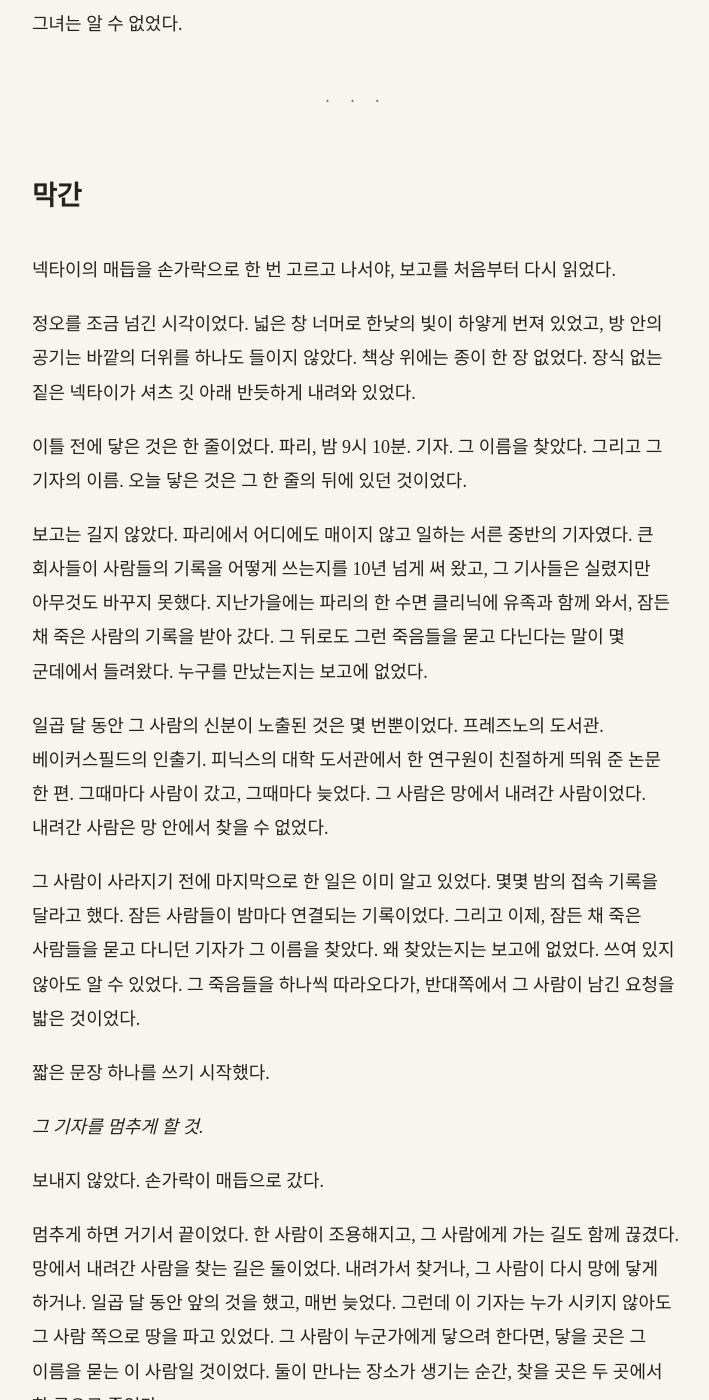
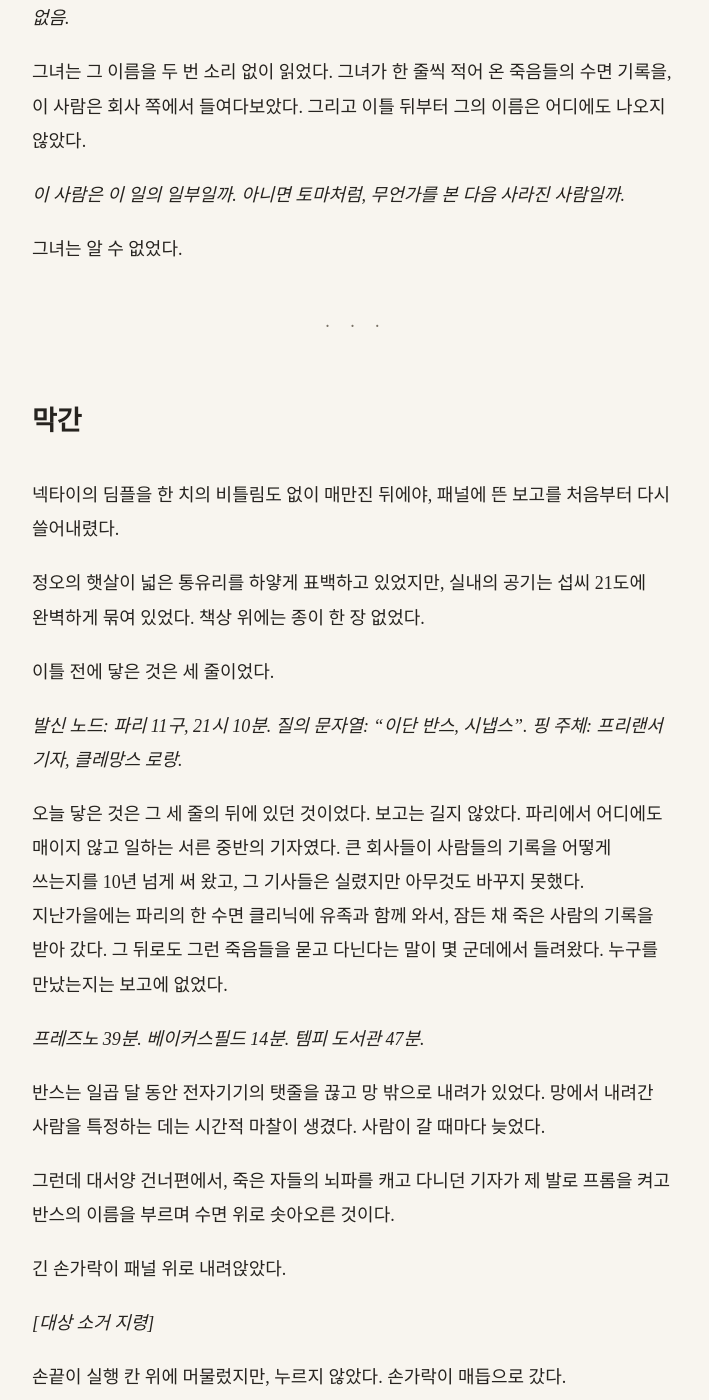
Before and after one commit to kangkkang/writer_s1_public, a Jekyll site: the page built from vol1/015.md, in a window 1280 px wide and 1400 px high, scrolled down 11495 px. Shown: the whole window, without its empty margins (284-993 px from the left). Built offline with Jekyll 4.4.1, drawn with Linux system fonts in a browser that asks for light colours; our own code applies the rules of GitHub Pages for plain Markdown files; some of the changed text lies outside the part shown.

Commit message:
Update from https://github.com/kangkkang/writer_s1/commit/d876859f7eaa7cf4169e33162a276c079f5606df

```diff
--- a/vol1/014.md
+++ b/vol1/014.md
@@ -162,7 +162,7 @@
 
 그는 줄의 끝에 섰다.
 
-줄은 천천히 줄어들었다. 입구에 자원봉사자 하나가 서서 들어가는 사람마다 작은 단말을 내밀었다. 사람들은 고개를 기울여 프롬을 대거나 신분증을 댔다. 단말이 짧게 울렸다. 자원봉사자가 고개를 끄덕이고 문을 열어 주었다. 문이 열릴 때마다 안쪽의 서늘한 공기가 줄 끝까지 밀려왔다. 그 공기에서 바닥 왁스와 오래된 찬송가 책 냄새가 났다.
+줄은 천천히 줄어들었다. 현수막 아래, 문 옆의 작은 판에 한 줄이 더 붙어 있었다. *입장하실 때 프롬 또는 공공 신분증을 대 주세요.* 입구에 자원봉사자 하나가 서서 들어가는 사람마다 작은 단말을 내밀었다. 사람들은 고개를 기울여 프롬을 대거나 신분증을 댔다. 단말이 짧게 울렸다. 자원봉사자가 고개를 끄덕이고 문을 열어 주었다. 문이 열릴 때마다 안쪽의 서늘한 공기가 줄 끝까지 밀려왔다. 그 공기에서 바닥 왁스와 오래된 찬송가 책 냄새가 났다.
 
 앞에 일곱 사람이 남았다. 그는 오른발을 조금 움직였다. 오른쪽 운동화 밑창, 낡은 깔창 아래 숨겨 둔 면허증의 각진 모서리가 발바닥을 둔탁하게 찔렀다.
 
--- a/vol1/015.md
+++ b/vol1/015.md
@@ -90,7 +90,7 @@
 
 나디아의 전화는 5월 19일 목요일 밤 11시에 왔다. 늦은 시각인데도 공기가 미지근해서 창을 열어 두었고, 아래층 카페에서 종업원이 의자를 포개는 소리가 올라오고 있었다.
 
-"기자님!" 목소리가 들떠 있었다. 뒤에서 무언가가 짧게 울리는 소리가 났다. 관제실의 휴게실이었다. "들어 봐요. 초대가 왔어요. 연구 참가래요. 오늘 오후에 왔어요. 근무 들어오기 전에요."
+"기자님!" 수화기 너머 나디아의 숨은 이상할 만큼 얕고 들떠 있었다. 뒤에서 무언가가 짧게 울리는 소리가 났다. 관제실의 휴게실이었다. "들어 봐요. 초대가 왔어요. 연구 참가래요. 오늘 오후에 왔어요. 근무 들어오기 전에요."
 
 클레망스는 의자에서 몸을 일으켰다.
 
@@ -108,9 +108,11 @@
 
 "나디아, 그거 받기 전에 하나만 들어 줘요. 위에 가면 목 뒤에—" 그녀가 말했다.
 
-"아, 잠깐만요." 나디아의 목소리가 멀어졌다. 누군가 그녀의 이름을 불렀다. 휴게실 저쪽에서 무언가가 다시 울렸다. "들어가야 돼요. 9호선에 열차 하나가 섰대요. 나중에 얘기해요. 다 정확히 써 줘요, 알았죠? 실비 것도, 내 것도!"
+"아, 잠깐만요." 나디아의 목소리가 멀어졌다. 누군가 그녀의 이름을 불렀다. 휴게실 저쪽에서 무언가가 다시 울렸다. "……어머, 9호선 상선 신호가 또 죽었네. 들어가야 돼요. 나중에 얘기해요. 다 정확히 써 줘요, 알았죠? 실비 것도, 내 것도!"
 
-전화가 끊겼다.
+"나디아—"
+
+전화는 이미 끊겨 있었다.
 
 클레망스는 끊긴 휴대전화를 내려놓지 못했다. 다시 걸자 신호가 가다가 끊겼다. 근무 중이었다. 그녀는 짧은 글을 남겼다. *아침에 전화 줘요. 꼭.*
 
@@ -150,7 +152,7 @@
 
 6월 9일 밤, 표는 스물두 줄이 되었다.
 
-스물두 줄의 맨 오른쪽 '초' 칸이 처음으로 모두 차 있었다. 12월 말에는 그 칸이 셋뿐이었다.
+마지막 '초' 칸을 적고 연필을 내려놓았을 때, 연필 끝이 뭉툭하게 닳아 있었다. 맨 오른쪽 칸을 위에서 아래로 보았다. 스물두 개의 초가 세로로 늘어서 있었다. 도시가 달랐고, 날짜가 달랐고, 시각이 달랐다. 그런데 종이에 남은 마지막 몇 분의 모양은 어느 줄에서나 같았다. 12월 말에는 그 칸이 셋뿐이었다.
 
 그녀는 손가락으로 스물두 줄을 위에서부터 한 번 더 짚어 내려갔다. 이것이 그녀가 가진 것이었다. 스물두 명이 죽은 초였다. 그 초가 무엇과 맞는지는 아직 아무도 몰랐다. 그녀가 가진 것은 시계의 한쪽 바늘뿐이었다.
 
@@ -170,7 +172,12 @@
 
 방향이 거꾸로였다. 다른 줄들은 모두 클리닉에서 외부로 나갔다. 이 줄은 외부에서 안으로 들어왔다.
 
-*2060-11-17 21:38:12 UTC — 수신: 외부 요청. 요청 계정: SYNAPSE / 연구 / E. BARNES. 대상: 10월 4일·11일·19일·26일 야간 세션 열림·닫힘 기록(접속자 정보 제외). 목적: 잠재 공간 안정성 분석. 처리: 승인.*
+*2060-11-17 21:38:12 UTC*
+*수신: 외부 요청*
+*요청 계정: SYNAPSE / 연구 / E. BARNES*
+*대상: 10월 4일·11일·19일·26일 야간 세션 열림·닫힘 기록 (접속자 정보 제외)*
+*목적: 잠재 공간 안정성 분석*
+*처리: 승인*
 
 클레망스는 숨을 삼키며 그 줄을 세 번 읽었다.
 
@@ -216,7 +223,7 @@
 
 "찾아. 이단 반스, 시냅스."
 
-프롬이 짧게 진동했다. 책상의 화면에 논문 목록이 떴다. 학회 발표 몇 개, 강연 영상 둘. 그리고 맨 아래에 대학 한 곳의 짧은 공지가 있었다. 겸임 세미나를 취소한다는 공지였다. 날짜는 2060년 11월 19일이었다.
+몇 달 동안 소리 내어 부르지 않던 이름이었다. 조용한 작업실에서 그 이름이 자기 목소리로 낯설게 울렸다. 프롬이 짧게 진동했다. 진동이 귓구멍 안쪽을 차갑게 울렸다. 책상의 화면에 논문 목록이 떴다. 학회 발표 몇 개, 강연 영상 둘. 그리고 맨 아래에 대학 한 곳의 짧은 공지가 있었다. 겸임 세미나를 취소한다는 공지였다. 날짜는 2060년 11월 19일이었다.
 
 그녀는 그 날짜를 수첩의 요청 날짜 옆에 적었다. 11월 17일, 요청. 11월 19일, 세미나 취소.
 
@@ -240,31 +247,36 @@
 
 # 막간
 
-넥타이의 매듭을 손가락으로 한 번 고르고 나서야, 보고를 처음부터 다시 읽었다.
+넥타이의 딤플을 한 치의 비틀림도 없이 매만진 뒤에야, 패널에 뜬 보고를 처음부터 다시 쓸어내렸다.
 
-정오를 조금 넘긴 시각이었다. 넓은 창 너머로 한낮의 빛이 하얗게 번져 있었고, 방 안의 공기는 바깥의 더위를 하나도 들이지 않았다. 책상 위에는 종이 한 장 없었다. 장식 없는 짙은 넥타이가 셔츠 깃 아래 반듯하게 내려와 있었다.
+정오의 햇살이 넓은 통유리를 하얗게 표백하고 있었지만, 실내의 공기는 섭씨 21도에 완벽하게 묶여 있었다. 책상 위에는 종이 한 장 없었다.
 
-이틀 전에 닿은 것은 한 줄이었다. 파리, 밤 9시 10분. 기자. 그 이름을 찾았다. 그리고 그 기자의 이름. 오늘 닿은 것은 그 한 줄의 뒤에 있던 것이었다.
+이틀 전에 닿은 것은 세 줄이었다.
 
-보고는 길지 않았다. 파리에서 어디에도 매이지 않고 일하는 서른 중반의 기자였다. 큰 회사들이 사람들의 기록을 어떻게 쓰는지를 10년 넘게 써 왔고, 그 기사들은 실렸지만 아무것도 바꾸지 못했다. 지난가을에는 파리의 한 수면 클리닉에 유족과 함께 와서, 잠든 채 죽은 사람의 기록을 받아 갔다. 그 뒤로도 그런 죽음들을 묻고 다닌다는 말이 몇 군데에서 들려왔다. 누구를 만났는지는 보고에 없었다.
+*발신 노드: 파리 11구, 21시 10분.*
+*질의 문자열: "이단 반스, 시냅스".*
+*핑 주체: 프리랜서 기자, 클레망스 로랑.*
 
-일곱 달 동안 그 사람의 신분이 노출된 것은 몇 번뿐이었다. 프레즈노의 도서관. 베이커스필드의 인출기. 피닉스의 대학 도서관에서 한 연구원이 친절하게 띄워 준 논문 한 편. 그때마다 사람이 갔고, 그때마다 늦었다. 그 사람은 망에서 내려간 사람이었다. 내려간 사람은 망 안에서 찾을 수 없었다.
+오늘 닿은 것은 그 세 줄의 뒤에 있던 것이었다. 보고는 길지 않았다. 파리에서 어디에도 매이지 않고 일하는 서른 중반의 기자였다. 큰 회사들이 사람들의 기록을 어떻게 쓰는지를 10년 넘게 써 왔고, 그 기사들은 실렸지만 아무것도 바꾸지 못했다. 지난가을에는 파리의 한 수면 클리닉에 유족과 함께 와서, 잠든 채 죽은 사람의 기록을 받아 갔다. 그 뒤로도 그런 죽음들을 묻고 다닌다는 말이 몇 군데에서 들려왔다. 누구를 만났는지는 보고에 없었다.
 
-그 사람이 사라지기 전에 마지막으로 한 일은 이미 알고 있었다. 몇몇 밤의 접속 기록을 달라고 했다. 잠든 사람들이 밤마다 연결되는 기록이었다. 그리고 이제, 잠든 채 죽은 사람들을 묻고 다니던 기자가 그 이름을 찾았다. 왜 찾았는지는 보고에 없었다. 쓰여 있지 않아도 알 수 있었다. 그 죽음들을 하나씩 따라오다가, 반대쪽에서 그 사람이 남긴 요청을 밟은 것이었다.
+*프레즈노 39분. 베이커스필드 14분. 템피 도서관 47분.*
 
-짧은 문장 하나를 쓰기 시작했다.
+반스는 일곱 달 동안 전자기기의 탯줄을 끊고 망 밖으로 내려가 있었다. 망에서 내려간 사람을 특정하는 데는 시간적 마찰이 생겼다. 사람이 갈 때마다 늦었다.
 
-*그 기자를 멈추게 할 것.*
+그런데 대서양 건너편에서, 죽은 자들의 뇌파를 캐고 다니던 기자가 제 발로 프롬을 켜고 반스의 이름을 부르며 수면 위로 솟아오른 것이다.
 
-보내지 않았다. 손가락이 매듭으로 갔다.
+긴 손가락이 패널 위로 내려앉았다.
 
-멈추게 하면 거기서 끝이었다. 한 사람이 조용해지고, 그 사람에게 가는 길도 함께 끊겼다. 망에서 내려간 사람을 찾는 길은 둘이었다. 내려가서 찾거나, 그 사람이 다시 망에 닿게 하거나. 일곱 달 동안 앞의 것을 했고, 매번 늦었다. 그런데 이 기자는 누가 시키지 않아도 그 사람 쪽으로 땅을 파고 있었다. 그 사람이 누군가에게 닿으려 한다면, 닿을 곳은 그 이름을 묻는 이 사람일 것이었다. 둘이 만나는 장소가 생기는 순간, 찾을 곳은 두 곳에서 한 곳으로 줄었다.
+*[대상 소거 지령]*
 
-쓴 문장을 지우고 다시 썼다.
+손끝이 실행 칸 위에 머물렀지만, 누르지 않았다. 손가락이 매듭으로 갔다.
 
-*그 기자의 이름도 걸어 둘 것. 손대지 말 것. 사람을 붙이지 말 것. 닿는 대로 알릴 것.*
+기자를 침묵시키는 건 10분이면 족했다. 하지만 숨통을 끊는 순간, 음영 구역에 숨은 반스를 끌어낼 단 하나의 가는 통로마저 끊긴다.
 
-보내고 나서 손가락이 다시 매듭으로 갔다. 매듭은 이미 반듯했다.
+기자는 반스를 향해 땅을 파고 있었고, 반스 역시 자신을 증명해 줄 바깥의 목소리를 찾아 헤매고 있을 것이었다. 두 궤적이 부딪히는 바로 그 지점에서, 둘을 한 번에 거둘 수 있을 터였다.
 
-*두 번 할 일을 한 번에 하면 돼.*
-*그 여자가 대신 찾아 줄 거야.*
+손끝으로 문장을 쓸어 지우고, 새 지시를 적었다.
+
+*[클레망스 로랑: 추적 플래그 설정. 물리적 접촉 일체 금지. 감시 노드 무음 모드 유지. 반스와 접선하는 즉시 좌표 전송할 것.]*
+
+패널이 꺼졌다. 손가락이 다시 매듭으로 갔다. 매듭은 이미 반듯했다.
```
Also changed, not shown: other parts of vol1/015.md (+1 -1 lines), vol1/009.md (+5 -1 lines).
